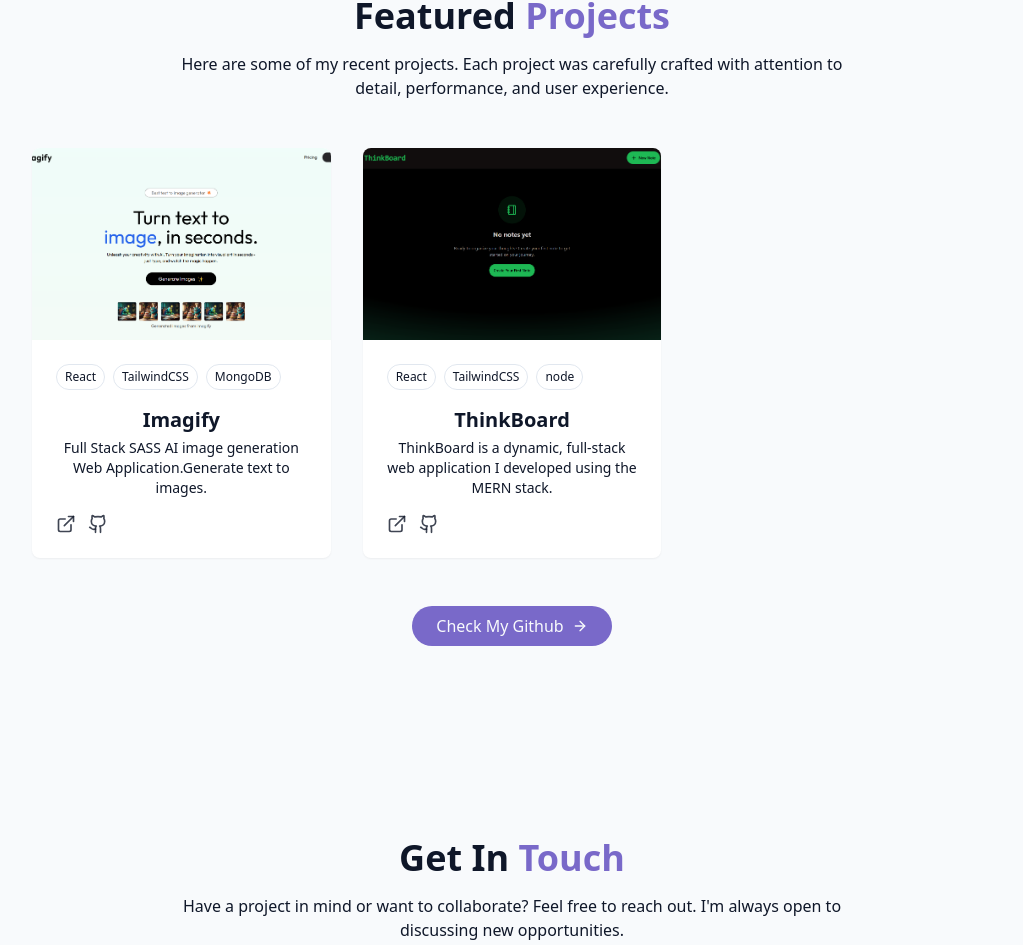
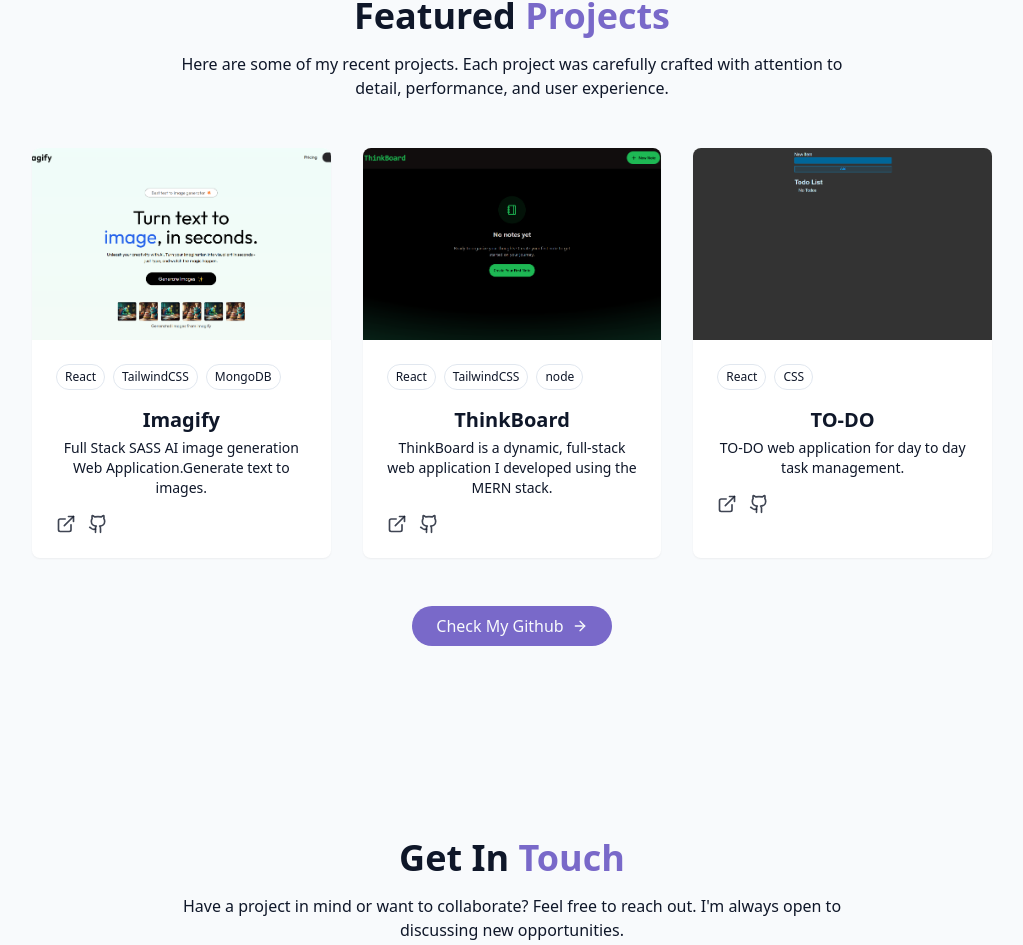
Before and after one commit to gauravnegi05/Portfolio, a React (Vite) app: page / in a window 1280 px wide. Shown: the part 2710-3655 px from the top of the page, without its empty margins (128-1151 px from the left). Built offline with nearby package versions, Linux system fonts and the light colour scheme.

Commit message:
project added

```diff
--- a/src/components/ProjectsSection.jsx
+++ b/src/components/ProjectsSection.jsx
@@ -19,13 +19,24 @@ const projects = [
     tags: ["React", "TailwindCSS", "node"],
     demoUrl: "https://thinkboard-n9lw.onrender.com/",
     githubUrl: "https://github.com/gauravnegi05/ThinkBoard",
-  }
+  },
+  {
+    id: 3,
+    title: "TO-DO",
+    description:
+      "TO-DO web application for day to day task management.",
+    image: "/projects/To-Do.png",
+    tags: ["React", "CSS"],
+    demoUrl: "https://to-do-snowy-eight-85.vercel.app/",
+    githubUrl: "https://github.com/gauravnegi05/TO-DO",
+  },
+
   // {
-  //   id: 3,
+  //   id: 4,
   //   title: "E-commerce Platform",
   //   description:
   //     "Full-featured e-commerce platform with user authentication and payment processing.",
-  //   image: "/projects/project3.png",
+  //   image: "/projects/project4.png",
   //   tags: ["React", "Node.js", "Stripe"],
   //   demoUrl: "#",
   //   githubUrl: "#",
```
Also changed, not shown: public/projects/TO-DO.png (added).
